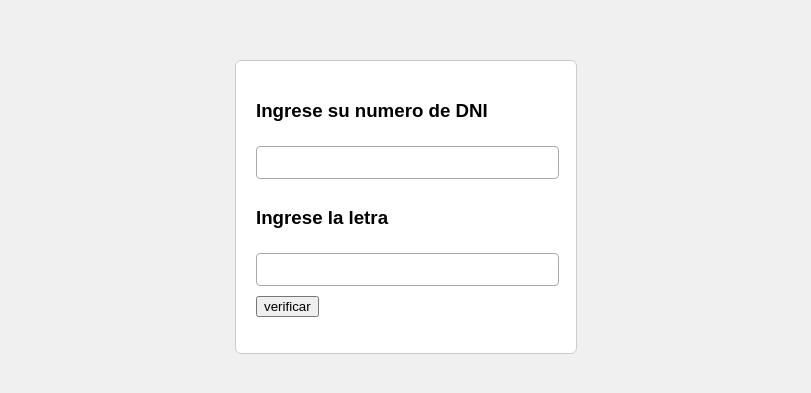
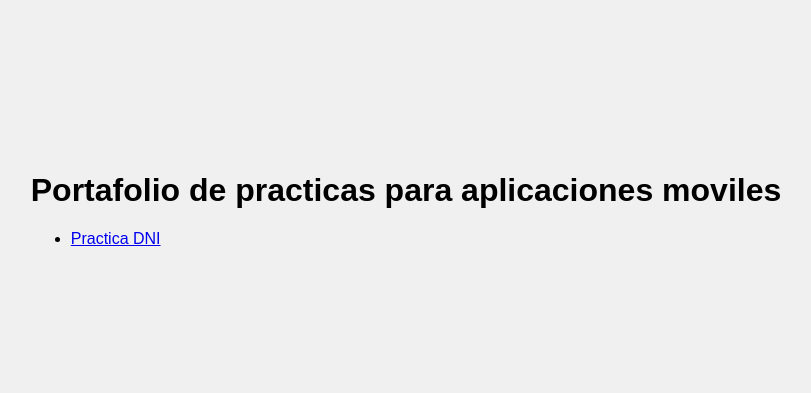
Before and after one commit to ViewedRapier708/Programacion-movil, a plain HTML site: page index.html in a window 1280 px wide. Shown: the part 193-586 px from the top of the page, without its empty margins (234-1045 px from the left). Drawn offline with Linux system fonts and the light colour scheme.

Commit message:
Creacion de index para practicas

```diff
--- a/index.html
+++ b/index.html
@@ -7,16 +7,12 @@
     <link rel="stylesheet" href="style.css">
 </head>
 <body>
-    <div class="form-container">
-        <form>
-            <h3>Ingrese su numero de DNI</h3>
-            <input type="text" id="text-numeroDNI">
-            <h3>Ingrese la letra</h3>
-            <input type="text" id="text-letraDNI"><br>
-            <input type="button" value="verificar" id="button-verificacion" class="form-button">
-        </form>
-        <p id="resultado"></p>
+    <div class="Main-container">
+        <h1>Portafolio de practicas para aplicaciones moviles</h1>
+        <ul>
+            <li><a href="./Practica01/dni.html">Practica DNI</a></li>
+        </ul>
     </div>
-    <script src="./CalculoDNI.js"></script>
+
 </body>
 </html>
```
